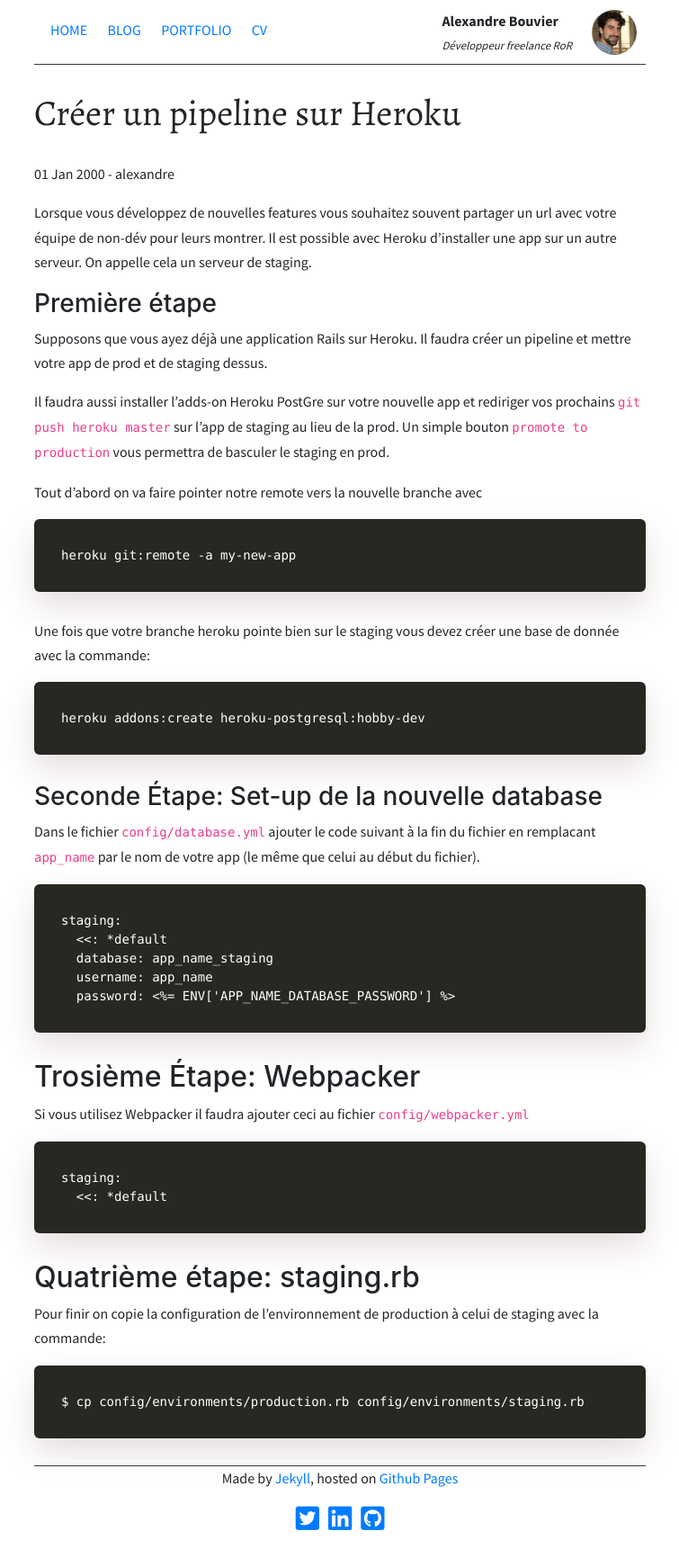
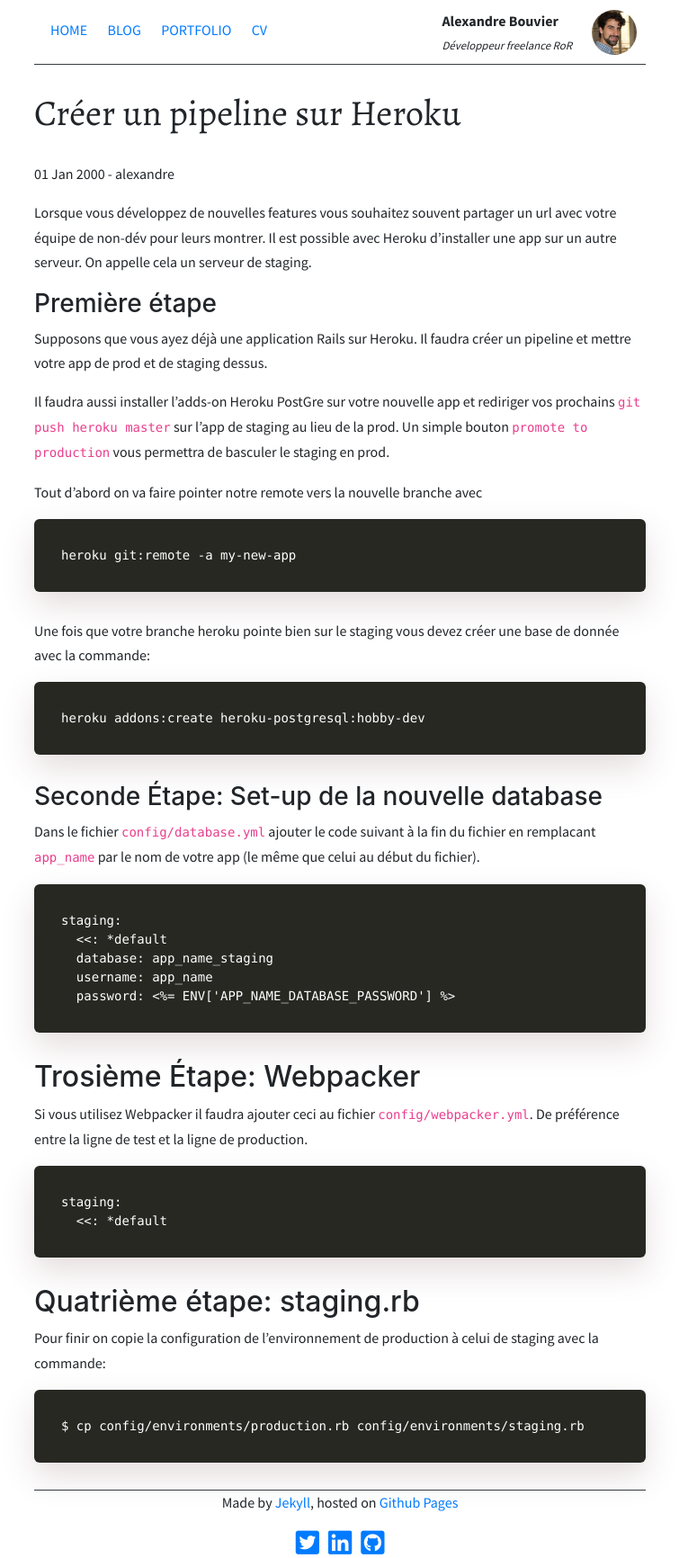
Before and after one commit to alexandrebk/alexandrebk.github.io, a Jekyll site: the page built from _posts/2000-01-01-draft-staging-ci.md, in a window 1280 px wide. Shown: the whole page at 90% size, without its empty margins (262-1017 px from the left). Built offline with Jekyll 4.4.1, drawn with Linux system fonts in a browser that asks for light colours; nearby versions of some CDN libraries; before the commit the page ends 1705 px from its top, so only the background shows below that.

Commit message:
Update Staging posts

````diff
--- a/_posts/2000-01-01-draft-staging-ci.md
+++ b/_posts/2000-01-01-draft-staging-ci.md
@@ -39,7 +39,7 @@
 
 ## Trosième Étape: Webpacker
 
-Si vous utilisez Webpacker il faudra ajouter ceci au fichier `config/webpacker.yml`
+Si vous utilisez Webpacker il faudra ajouter ceci au fichier `config/webpacker.yml`. De préférence entre la ligne de test et la ligne de production.
 
 ```
 staging:
````
